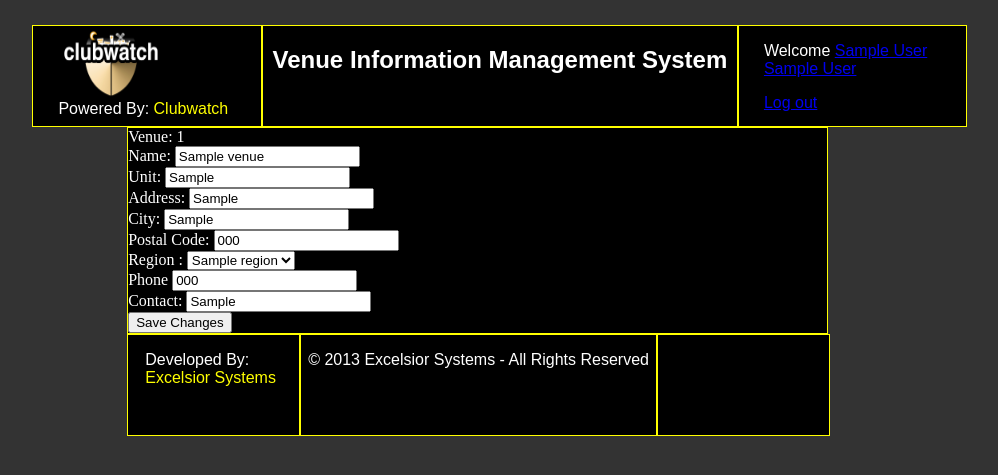
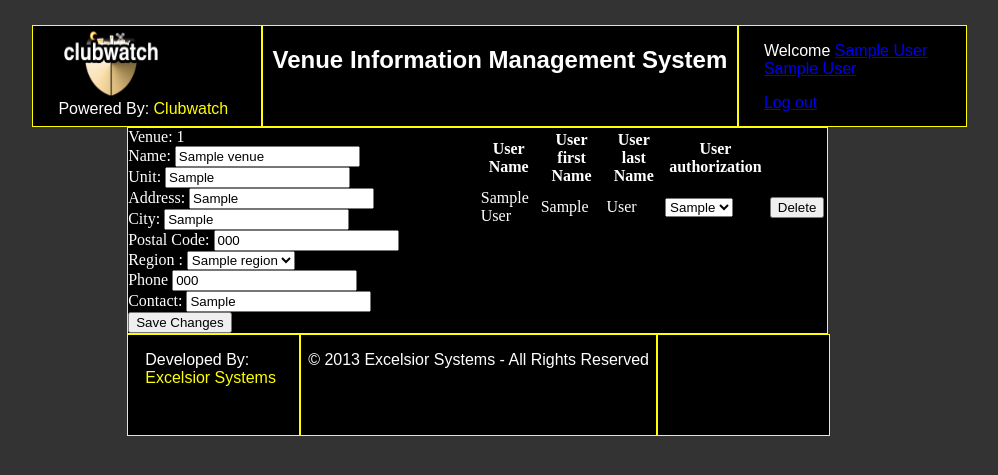
Before and after one commit to t-faoro/VIMS-1, a PHP site: page /Venues.php?id=1 in a window 1280 px wide. Shown: the top 475 px of the page, without its empty margins (102-1100 px from the left). Run offline with PHP 8.4, Linux system fonts and the light colour scheme; the visitor is signed in with stand-in values (Sample User, id 1); tables that the repository leaves empty hold one stand-in row (values such as "Sample post"); some libraries are stand-ins or nearby versions.

Commit message:
started work on adding users

```diff
--- a/Venues.php
+++ b/Venues.php
@@ -22,8 +22,8 @@ $venInfo = array('VEN_Name'=>'',
 								 'button'=>'Create'
 	);
 $error = '';
+$users = array();
 $myCon = new Connection();
-
 $con = $myCon->connect();
 
 //Get existing data from the data base
@@ -33,6 +33,8 @@ if(isset($_GET) && 'new' != $_GET['id'])
 	$result = mysqli_query($con, $sql);
 	$venInfo = mysqli_fetch_assoc($result);
 	$venInfo['button'] = 'Save Changes';
+	$sql = userList($_GET['id']);
+	$users = mysqli_query($con, $sql);
 }
 
 //if post back create or update venue
@@ -81,12 +83,12 @@ if(isset($_POST['name']))
 createHead('venues.css');
 createHeader(($_SESSION['userFname'])." ".$_SESSION['userLname']);
 createNav($_SESSION['userAuth']);
-echo "<div id='clear' ></div>\n";
-echo "<div id='clear' ></div>\n";
+echo "<div class='clear' ></div>\n";
 echo "<div id ='content'>\n";
 echo "<div class='error'>$error</div>\n";
 //Venue information form
 createForm($venInfo);
+if('New' != $venInfo['VEN_ID']) listUsers($users);
 
 
 echo "</div>\n";
--- a/css/venues.css
+++ b/css/venues.css
@@ -1,11 +1,21 @@
-#clear{
-	clear: both;
+#content{
+	color: white;
 }
 
-#content{
-	color: white;
+.clear{
+	clear: both;
 }
 
 .error{
 	color: red;
 }
+
+form{
+	width: 50%;
+	float: left;
+}
+
+#users{
+	width: 50%;
+	float: right;
+}
--- a/php/justinsFunctions.php
+++ b/php/justinsFunctions.php
@@ -43,4 +43,39 @@
 		mysqli_close($con);
 	}
 
+	function listUsers($users)
+	{
+		echo "<table id='users'>\n";
+		echo "<tr>\n";
+		echo "<th>User Name</th>\n";
+		echo "<th>User first Name</th>\n";
+		echo "<th>User last Name</th>\n";
+		echo "<th>User authorization</th>\n";
+		echo "<th></th>\n";
+		echo "</tr>\n";
+		$myCon = new Connection();
+		$con = $myCon->connect();
+		$sql = "select * from Auth_level_lookup;";
+		$authLevels = mysqli_query($con, $sql);
+
+		foreach($users as $user)
+		{
+			echo "<tr>\n";
+			echo "<td>$user[USE_Name]</td>\n";
+			echo "<td>$user[USE_Fname]</td>\n";
+			echo "<td>$user[USE_Lname]</td>\n";
+			echo "<td><select>\n";
+				foreach($authLevels as $auth)
+				{
+					echo "<option value='$auth[AUT_Level]'";
+					if($auth['AUT_Level'] == $user['Auth_Level_Lookup_AUT_Level']) echo "selected";
+					echo ">$auth[AUT_Def]</option>\n";
+				}
+			echo "</select></td>\n";
+			echo "<td><button>Delete</button></td>\n";
+			echo "</tr>\n";
+		}
+		echo "</table>\n";
+	}
+
 ?>
```
